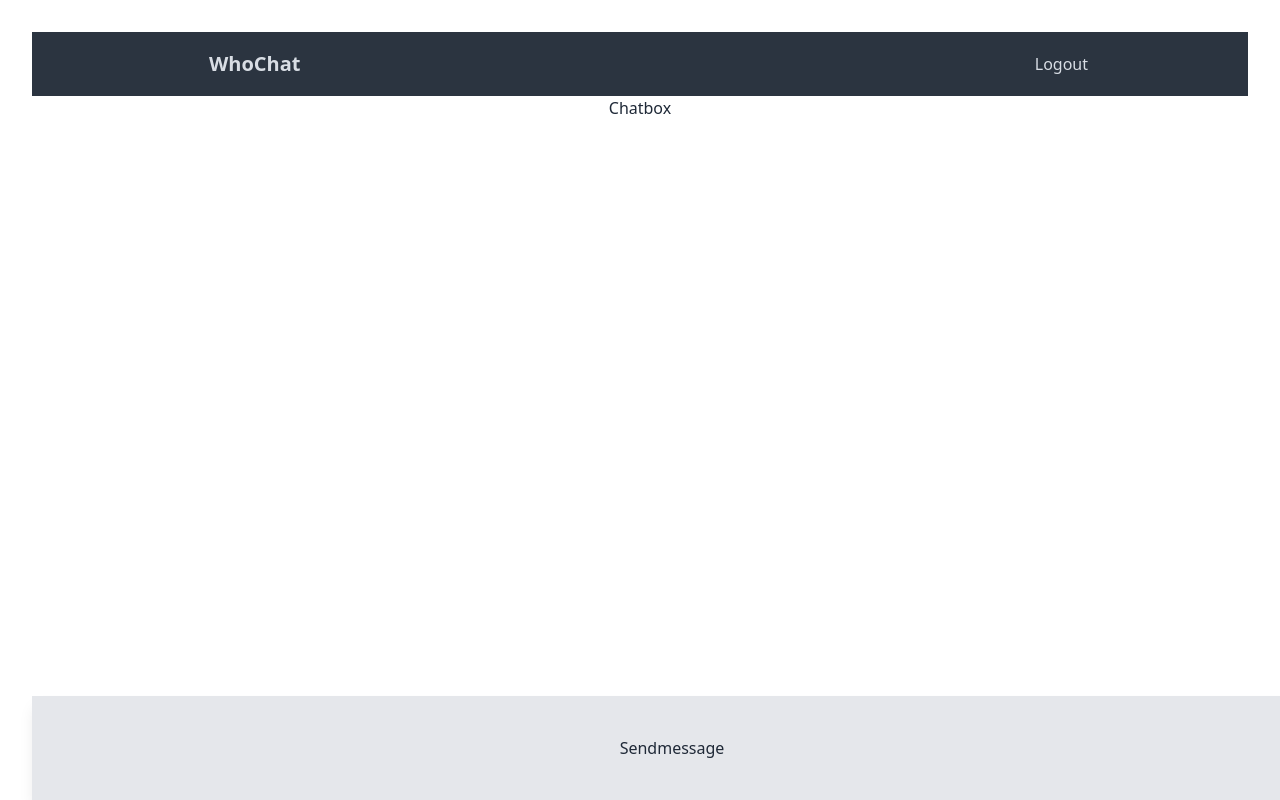
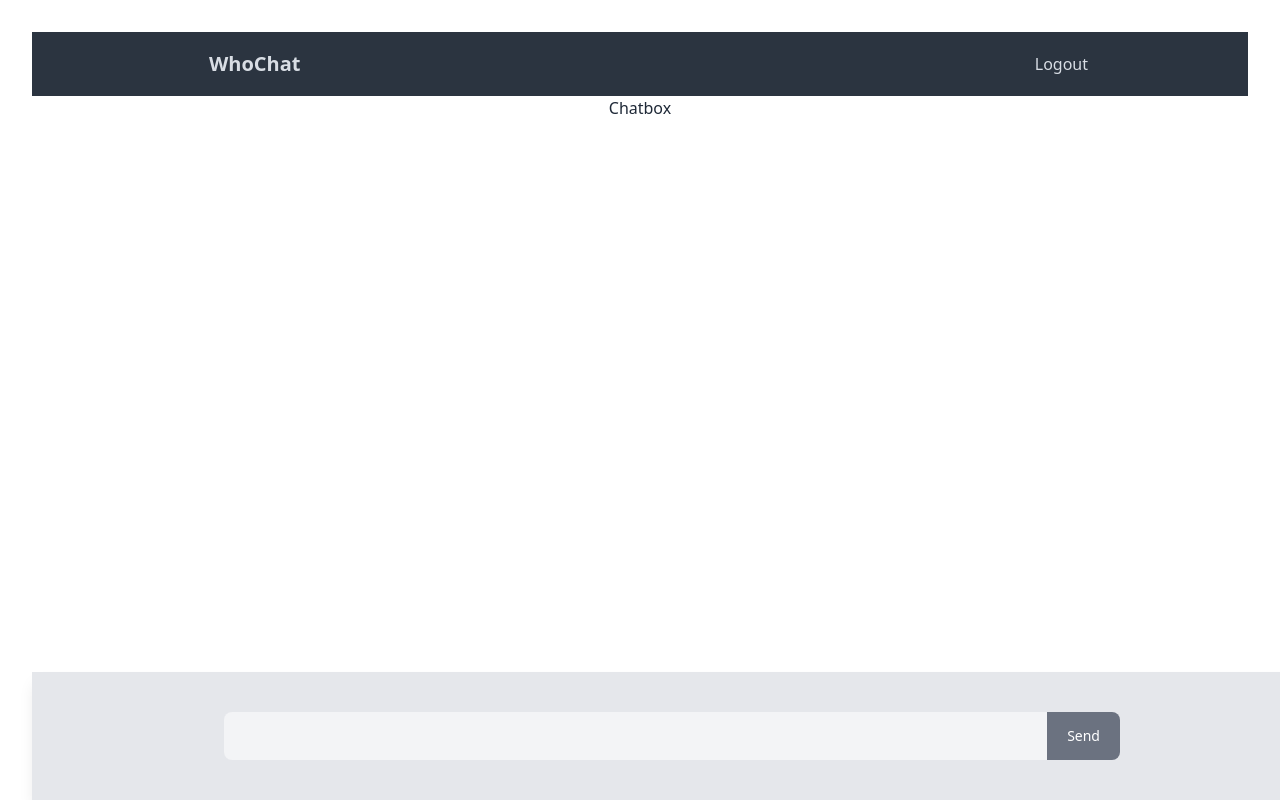
Before and after one commit to AdaezeCynthia/whochat, a React (Vite) app: page / in a window 1280 px wide. Built offline with nearby package versions, Linux system fonts and the light colour scheme.

Commit message:
second 8th oct

```diff
--- a/src/Components/Sendmessage.jsx
+++ b/src/Components/Sendmessage.jsx
@@ -1,10 +1,36 @@
-import React from 'react'
+import { useState } from "react";
 
 const Sendmessage = () => {
+  const [value, setValue] = useState("");
+
+  const handleSm = (e) => {
+    e.preventDefault();
+    console.log(value);
+  };
+
   return (
-    <div className='bg-gray-200 fixed bottom-0 w-full
-    py-10 shadow-lg'>Sendmessage</div>
-  )
-}
+    <div
+      className="bg-gray-200 fixed bottom-0 w-full
+    py-10 shadow-lg"
+    >
+      <form onSubmit={handleSm} className="containerWrap flex">
+        <input
+          value={value}
+          onChange={(e) => setValue(e.target.value)}
+          className="input w-full focus:outline-none bg-gray-100
+            rounded-r-none"
+          type="text"
+        />
+        <button
+          type="submit"
+          className="w-auto bg-gray-500 text-white
+            rounded-r-lg px-5 text-sm"
+        >
+          Send
+        </button>
+      </form>
+    </div>
+  );
+};
 
-export default Sendmessage
+export default Sendmessage;
```
